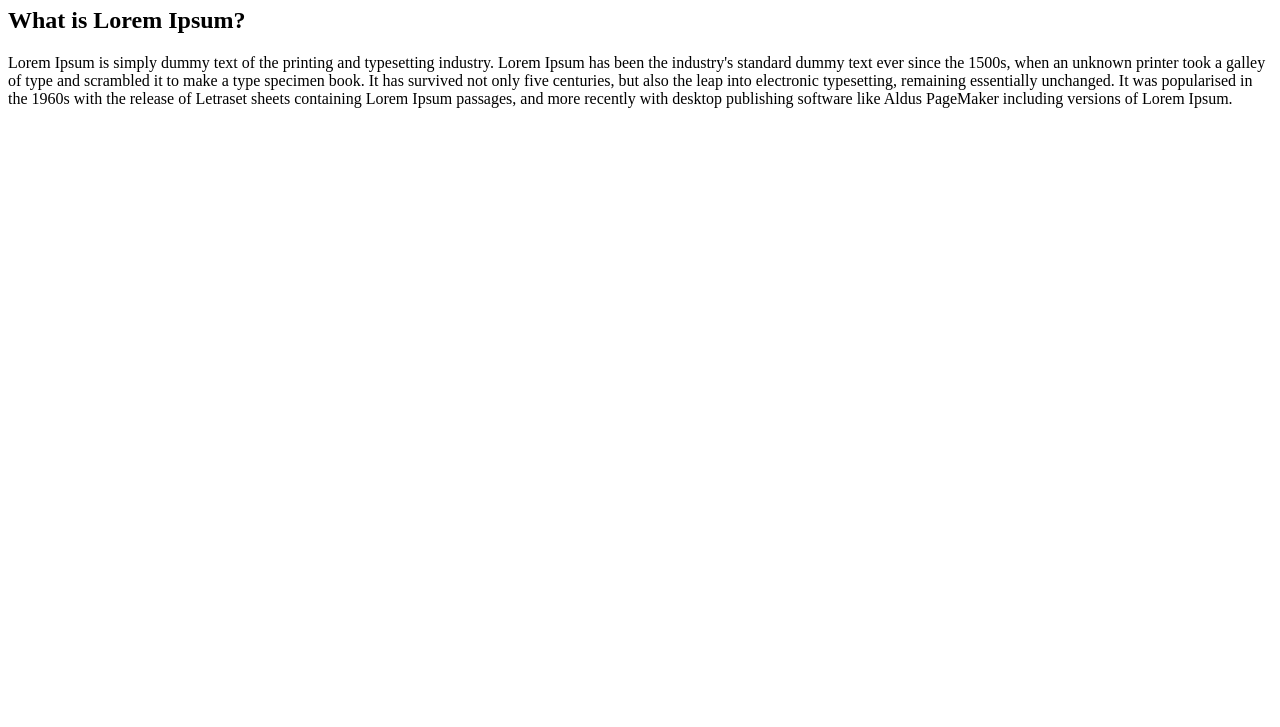
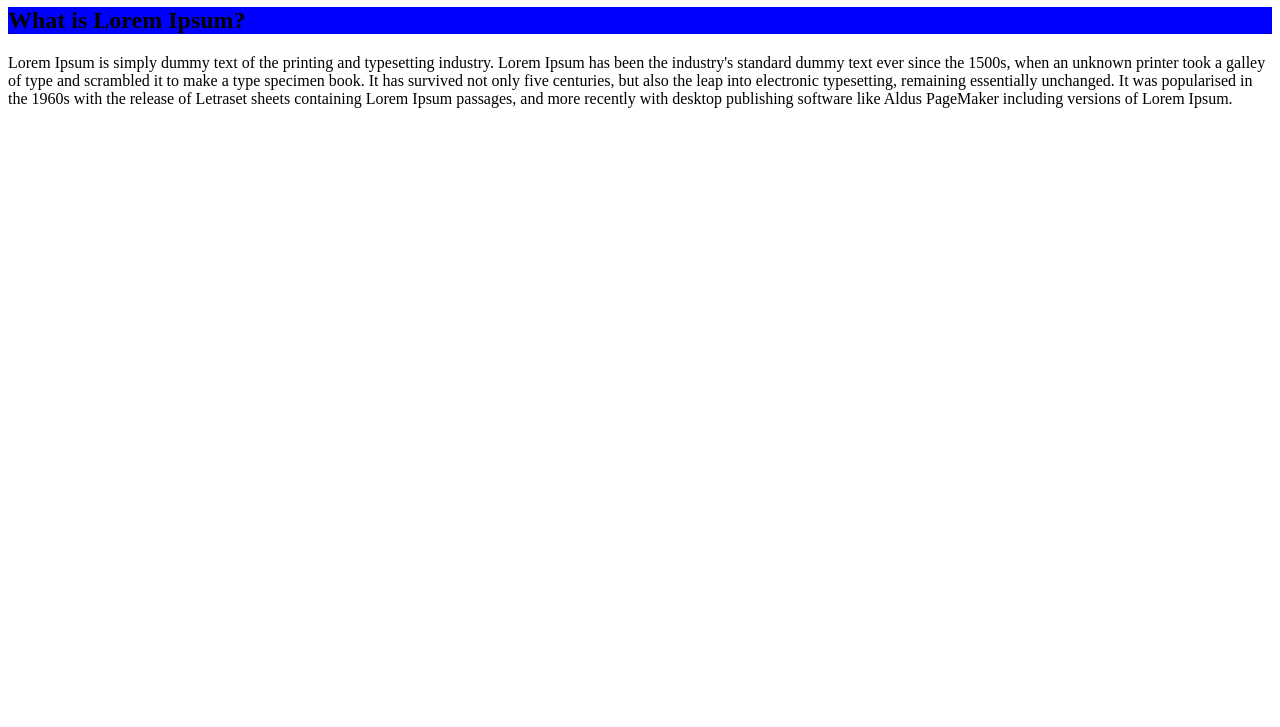
Before and after one commit to Akhil960641/webpage1, a plain HTML site: page index.html in a window 1280 px wide. Shown: the part 73-800 px from the top of the page. Drawn offline with Linux system fonts and the light colour scheme.

Commit message:
heading added

```diff
--- a/index.html
+++ b/index.html
@@ -9,7 +9,7 @@
 <body>
     <h1>flutter</h1>
     <p>
-<h2>What is Lorem Ipsum?</h2>
+<h2 style="background-color: blue">What is Lorem Ipsum?</h2>
 Lorem Ipsum is simply dummy text of the printing and typesetting industry.
  Lorem Ipsum has been the industry's standard dummy text ever since the 1500s,
  when an unknown printer took a galley of type and scrambled it to make a type specimen book. It has survived not only five centuries,
```
